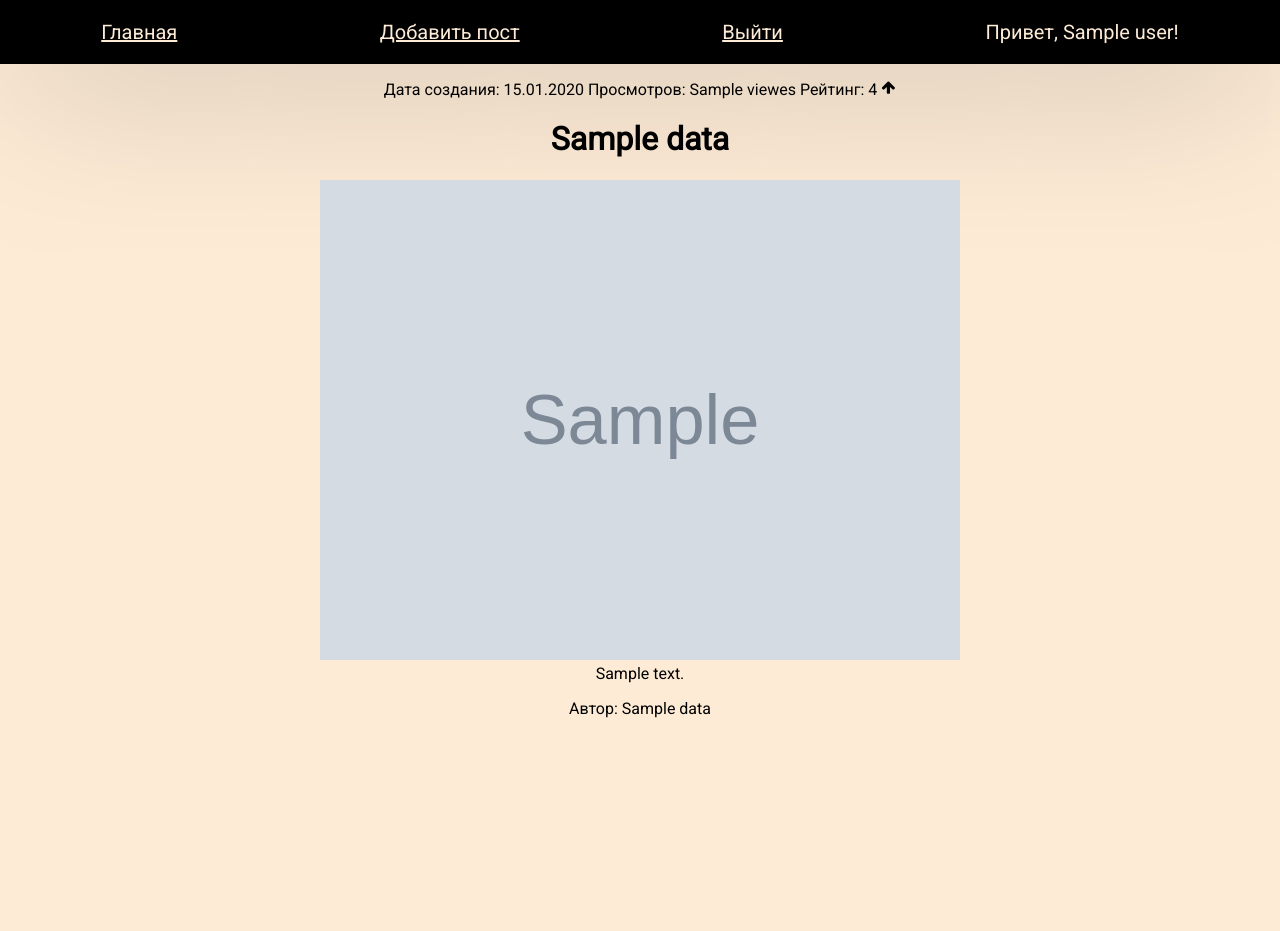
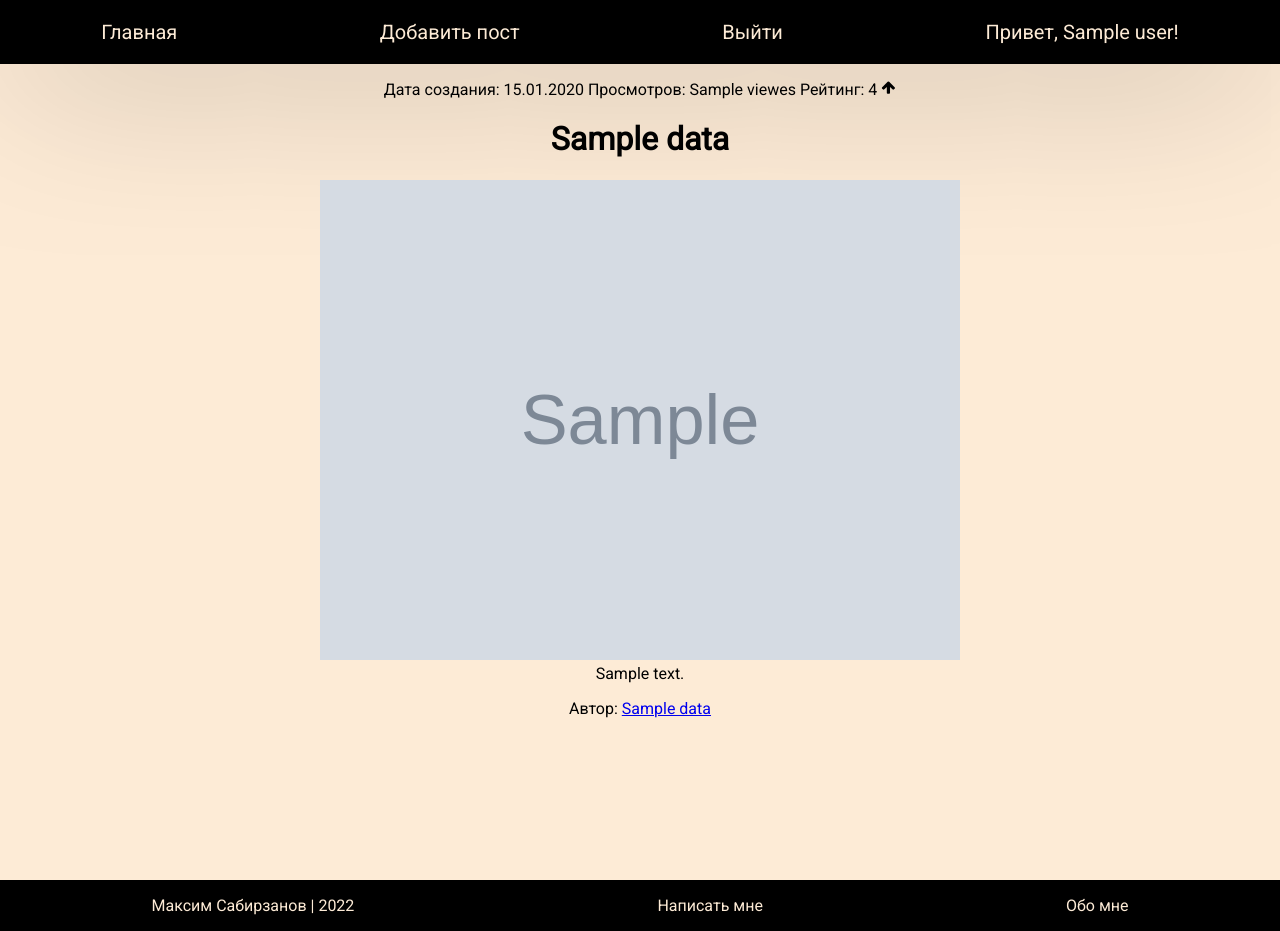
Before and after one commit to maksonsab/MySite, a Flask app: template templates/post.html in a window 1280 px wide. Before the commit the page ends 718 px from the top, so only its background shows below. Run offline with Flask 2, Linux system fonts and the light colour scheme; the template is opened without the code that fills it: most values are stand-ins (such as "Sample title", 1, 10 or a date in 2020); grey boxes marked "Sample" are stand-in pictures; parts of the project's set-up code (start-up, migrations or seed data) failed here and were passed over.

Commit message:
New user page (in development), footer added.

```diff
--- a/app.py
+++ b/app.py
@@ -1,3 +1,4 @@
+import traceback
 from os import environ,path
 import random
 from string import ascii_lowercase, digits
@@ -5,7 +6,7 @@ from string import ascii_lowercase, digits
 
 from flask import Flask, request, render_template, redirect, session, url_for, make_response, abort, json, send_file
 from werkzeug.wrappers import response
-from flask_sqlalchemy import SQLAlchemy
+from flask_sqlalchemy import SQLAlchemy, model
 
 
 from forms import LoginForm, PostForm
@@ -80,6 +81,21 @@ def post(uri = None):
 def posts():
     return render_template('posts.html', data = models.Posts.get_posts(), loggined = session)
 
+
+@app.route('/user/<user>', methods = ['GET'])
+def about_user(user):
+    try:
+        user = models.Users.query.filter_by(username = user).one()
+        posts = models.Posts.query.with_entities(models.Posts.id).filter_by(author_id = user.id)
+        response = make_response(render_template('user.html', user = user, loggined = session, posts = posts.count()), 200)
+        return response
+    except Exception:
+        traceback.print_exc()
+        return abort(404)
+
+
+
+
 @app.route('/create', methods=['GET', 'POST'])
 def create():
     form = PostForm()
@@ -108,8 +124,10 @@ def login():
         return response
 
     if form.validate_on_submit():
+        print(request.form)
         login = form.login.data
         password = form.psw.data
+        print(login, password)
         message = models.Users.authorize(login, password)
         if message:
             response = make_response((redirect(url_for('create')), 302))
@@ -119,6 +137,8 @@ def login():
             return response
         else:
             return bad_cookie()
+    if request.method == 'POST':
+        return redirect(url_for('index'))
 
 
 
@@ -142,7 +162,7 @@ def vote(id):
 @app.route('/upload_img', methods = ['POST'])
 def upload_img():
     '''Загружает фото на сервер и возвращает JSON с ключами путь и имя файла'''
-    if request.files:
+    if session.get('loggined') and request.files:
         image = request.files['image-input']
         image_extension = image.filename.rsplit('.')[1]
         image.filename = random_name(image_extension)
@@ -153,7 +173,7 @@ def upload_img():
         response.headers['Content-Type'] = 'aplication/json'
         return response
 
-    return redirect(url_for('index'))
+    return abort(401)
 
 @app.route('/image/<path:path_to_image>')
 def get_image(path_to_image):
--- a/models.py
+++ b/models.py
@@ -1,6 +1,4 @@
 import hashlib, hmac, os, base64, datetime
-
-import sqlalchemy
 
 
 from app import db
@@ -13,7 +11,7 @@ class Users(db.Model):
     passwrd = db.Column(db.String(50), nullable = False)
     first_name = db.Column(db.String(30))
     last_name = db.Column(db.String(50))
-    avatar = db.Column(db.LargeBinary())
+    avatar = db.Column(db.String(255))
     posts = db.relationship('Posts', backref='author', )
 
     def __repr__(self) -> str:
--- a/static/styles/style.css
+++ b/static/styles/style.css
@@ -23,14 +23,23 @@ header {
 .head-el {
 
     color: #fdebd6;
+    text-decoration: none;
 
 }
 
 
 .head-el a {
     color: #fdebd6;
+    text-decoration: none;
 }
 
+
+.main-content {
+
+    min-height: 100vh;
+
+
+}
 .info-block {
 
     padding-top: 30vh;
@@ -48,6 +57,13 @@ header {
 
 }
 
+
+.content-art{
+    padding: 0;
+    margin: 0;
+    height: 100%;
+
+}
 
 .articles {
 
@@ -118,6 +134,26 @@ align-items: center;
     width: 100%;
 }
 
+footer {
+    position:relative;
+    bottom: 0;
+    left: 0;
+    width: 100%;
+    background-color: black;
+    padding-bottom: 0;
+    margin-bottom: 0;
+
+}
+.footer-content {
+    display: flex;
+    justify-content: space-around;
+    align-items: center;
+    flex-direction: row;
+    color: #fdebd6;
+    text-decoration: none;
+
+}
+
 .image-uploader {
     margin: 5px;
 }
--- a/templates/base.html
+++ b/templates/base.html
@@ -18,7 +18,6 @@
 
 </head>
 <body>
-
         {% if header %}
         <header>
             {% if not main_page %}
@@ -33,14 +32,25 @@
             <div class="head-el">
                 <a href="{{url_for('logout')}}">Выйти</a>
             </div>
-            <div class="head_el">Привет, {{ loggined['user'] }}!</div>
+            <div class="head_el">
+                <span>Привет, <a href={{url_for('about_user', user=loggined['user'])}} class="head-el">{{ loggined['user'] }}</a>!</span>
+            </div>
                 {% endif %}
-        </div>
         </header>
         {% endif %}
 
 
+        <div class="main-content">
+        {% block content %} {% endblock %}
+        </div>
+    <footer>
+        <div class="footer-content">
+            <p>Максим Сабирзанов | 2022</p>
 
-    {% block content %} {% endblock %}
+            <p><a href="mailto:me@maksonsab.ru " class="footer-content">Написать мне</a></p>
+
+            <p><a href={{url_for('about_user', user='maksonsab')}} class="footer-content">Обо мне</a></p>
+        </div>
+    </footer>
 </body>
 </html>
--- a/templates/index.html
+++ b/templates/index.html
@@ -22,9 +22,8 @@
             </div>
         </div>
 
+        {% if data%}
 
-    </center>
-    <center>
         <div class="articles">
 
             {% for post in data %}
@@ -37,6 +36,9 @@
 
         </div>
         <div class="allart"><a href="/posts" id="allart">Все статьи</a></div>
+
+    {% endif %}
     </center>
 
+
 {% endblock %}
--- a/templates/post.html
+++ b/templates/post.html
@@ -26,16 +26,16 @@
 
 
 
-
+    <div class="content-art">
         <center>
             <p>Дата создания: {{  data.creation_date.strftime('%d.%m.%Y') }} Просмотров: {{ data.viewes }} Рейтинг: <span class="rating">{{data.rating }}</span> <img src="/static/graphics/Arrow_up.svg" class="plus"></p>
             <div class="content">
                 <h1>{{ data.title }}</h1>
                 <img src="{{data.post_image}}">
                 {{ data.content | safe}}
-            <p>Автор: {{ data.author_name}}</p>
+                <p>Автор: <a href={{url_for('about_user', user = data.author.username) }}> {{data.author_name}}</a></p>
             </div>
 
         </center>
-
+    </div>
 {% endblock %}
```
Also changed, not shown: templates/user.html (added, +15 -0 lines), static/graphics/no_avatar.png (added), static/images/posts/j3n5hw2iuq.png (deleted), 1 other file. Lines whose indentation alone changed are shown as unchanged.
